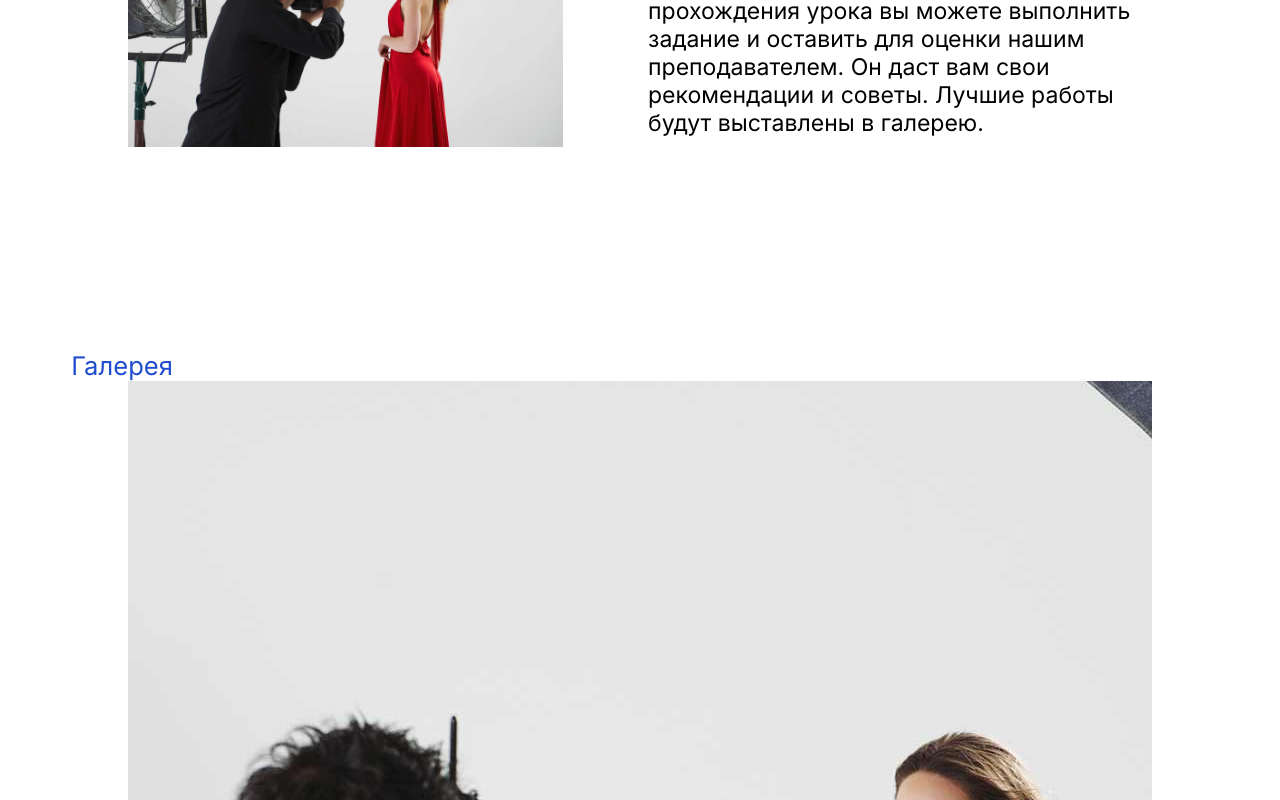
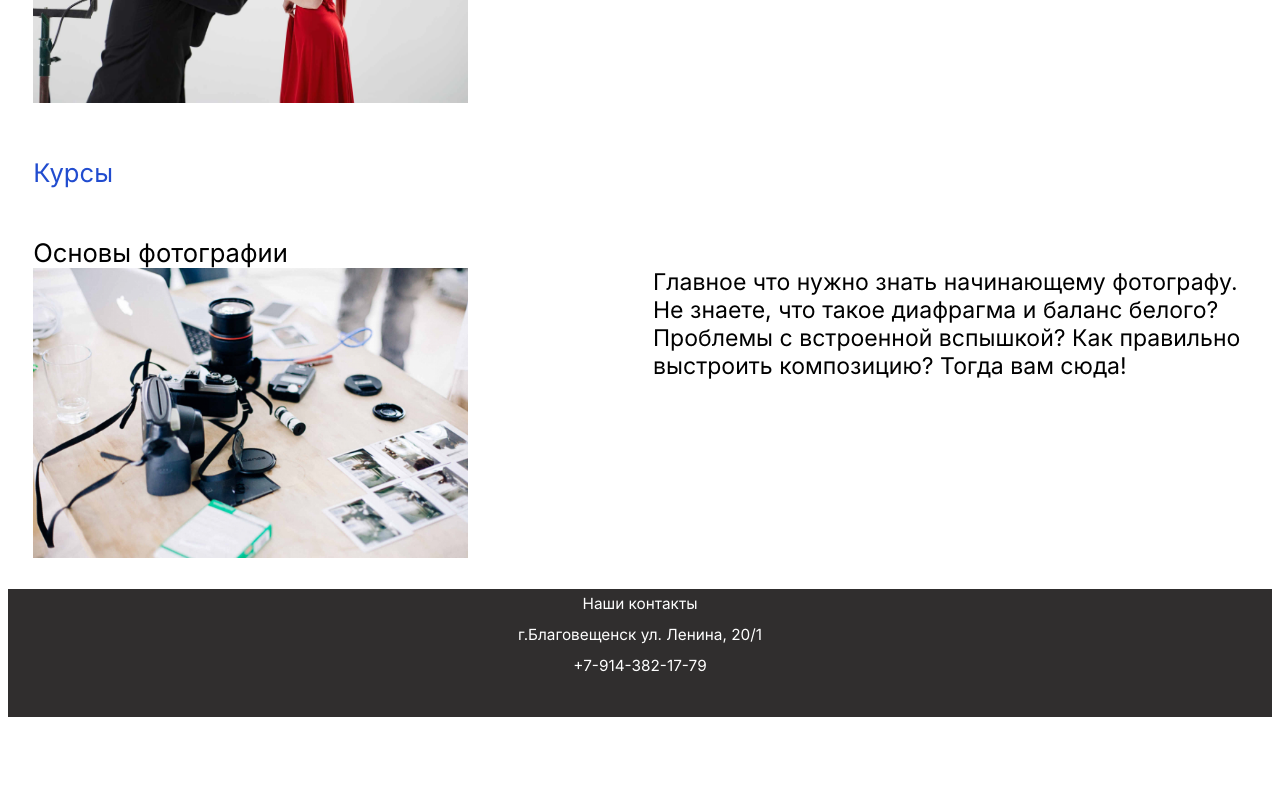
Before and after one commit to LimonValya/photon, a Vue app in the folder site/: page / in a window 1280 px wide. Shown: the part 1220-2020 px from the top of the page. After the commit the page ends 1945 px from the top, so only its background shows below. Built offline with nearby package versions, Linux system fonts and the light colour scheme.

Commit message:
Закончена главная страница

```diff
--- a/site/src/components/footer.vue
+++ b/site/src/components/footer.vue
@@ -1,5 +1,11 @@
 <template lang="pug">
 div.MainFrame
+    div.sp1
+        span Наши контакты
+    div.sp2
+        span г.Благовещенск ул. Ленина, 20/1
+    div.sp3
+        span +7-914-382-17-79
 </template>
 <script>
 export default {
@@ -11,5 +17,13 @@ export default {
     background: #302E2E;
     width: 100%;
     height: 10vw;
+    font-family: "Inter Regular";
+    line-height: 2;
+    color: #ffffff;
+    text-align: center;
+    font-size: clamp(15px, 1.2vw, 98px);
+    bottom: 0;
+    position:relative;
 }
+
 </style>
--- a/site/src/views/MainPage.vue
+++ b/site/src/views/MainPage.vue
@@ -11,64 +11,41 @@ div.MainFrame
        | Photon – новая школа фотографии для всех.
        | Мы поможем вам показать красоту мира правильно!
        | Проходите бесплатные уроки по разным направлениям фотографии в любое время и из любого города.
-       | После прохождения урока вы можете выполнить задание и оставить для оценки нашим преподавателем.
-       | Он даст вам свои рекомендации и советы. Лучшие работы будут выставлены в галерею.
-    div.FrameGallery
-     span.TitleSchool Галерея
-     div.GallaryRoll
-        button
-        div.GalleryPhotos
-            img(src="@/assets/image/75.jpg")
-        button
     div.FrameCourse
      span.TitleSchool Курсы
+     div.FrameCourse
+     span.TitleCourse Основы фотографии
       div.FrameCourseColums
-      h2.School Основы фотографии
-      div
        img(src="@/assets/image/14.jpg").imgBabyCourse
        p.School
          |Главное что нужно знать начинающему фотографу.
          |Не знаете, что такое диафрагма и баланс белого?
          |Проблемы с встроенной вспышкой? Как правильно выстроить композицию? Тогда вам сюда!
-div.
+
 </template>
-<script>
+
+<script >
+
+
   export default {
 
 }
+
 </script>
 <style lang="scss" scoped>
-.GallaryRoll{
-    display: flex;
-    justify-content: center;
-    align-items: center;
-}
-.GalleryPhotos{
-    display: flex;
-    width: 80vw;
-    align-items: center;
-    justify-content: center;
-    overflow: auto;
-}
+
 .MainFrame{
     width: 100%;
     margin: 0 auto;
 }
-.container {
-    display:inline-block;
-    position:relative;
+.columnCourse
+{
+background: #C7E3E4;
+left: 0;
+right: 50%;
+margin-right: 100px;
 }
-.container div {
-    display: none;
-    position: absolute;
-    bottom: 10px; left: 0px;
-    background-color: rgba(0,0,0,.4);
-    padding: 5px 5px 5px 10px;
-    color: white
-}
-.container:hover div {
-    display: block
-}
+
 .imageFrame{
     width: 100%;
     margin: 0 auto;
@@ -96,24 +73,22 @@ export default {
     font-weight: 400;
 }
 .FrameSchool{
-  padding: 5%;
+  padding: 2%;
   margin: 0%;
+
   }
 .FrameSchoolColums{
-    padding: 5%;
+    padding: 2%;
   margin: 0%;
   column-count: 2;
 }
-  .FrameGallery{
-  padding: 5%;
+  .FrameCourse{
+  padding: 2%;
   margin: 0%;
-  }
-  .FrameCourse{
-  padding: 5%;
-  margin: 0%;
+  height: auto;
   }
   .FrameCourseColums{
-  padding: 5%;
+  padding: 0%;
   margin: 0%;
   column-count: 2;
   }
@@ -126,8 +101,17 @@ export default {
     width: 34vw;
 }
 .imgBabyCourse{
-    width: 400px;
-    border: 2px solid rgba(0, 0, 0, 0.58);
+    width: 34vw;
+}
+.TitleCourse{
+   text-align: left;
+    vertical-align: top;
+    font-family: "Inter Regular";
+    color: black;
+    font-size: 2vw;
+    font-family: 'Inter Regular';
+    font-style: normal;
+    font-weight: 400;
 }
 .textBoss{
     position:absolute;
```
Also changed, not shown: site/src/assets/image/12.jpg (added). Lines whose indentation alone changed are shown as unchanged.
